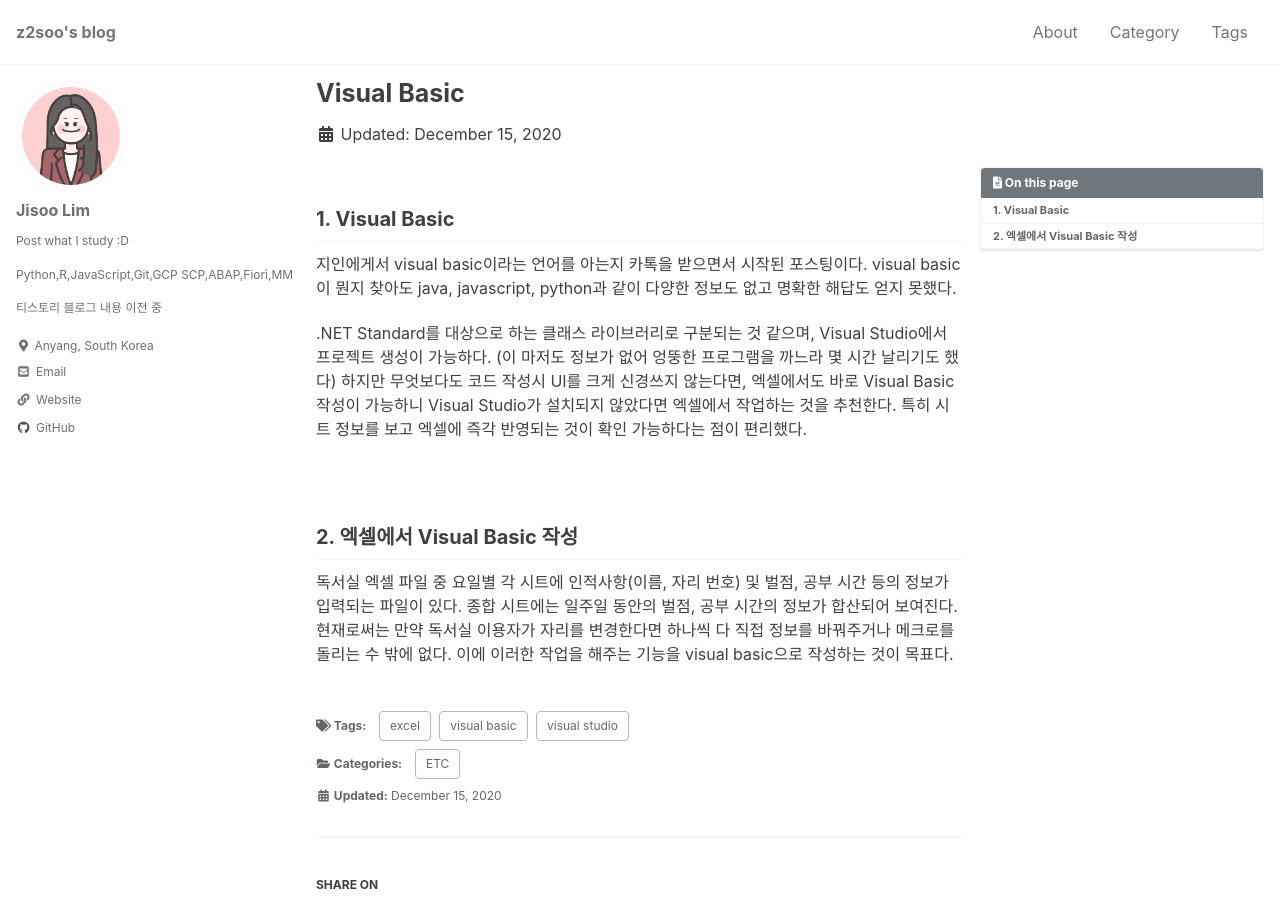
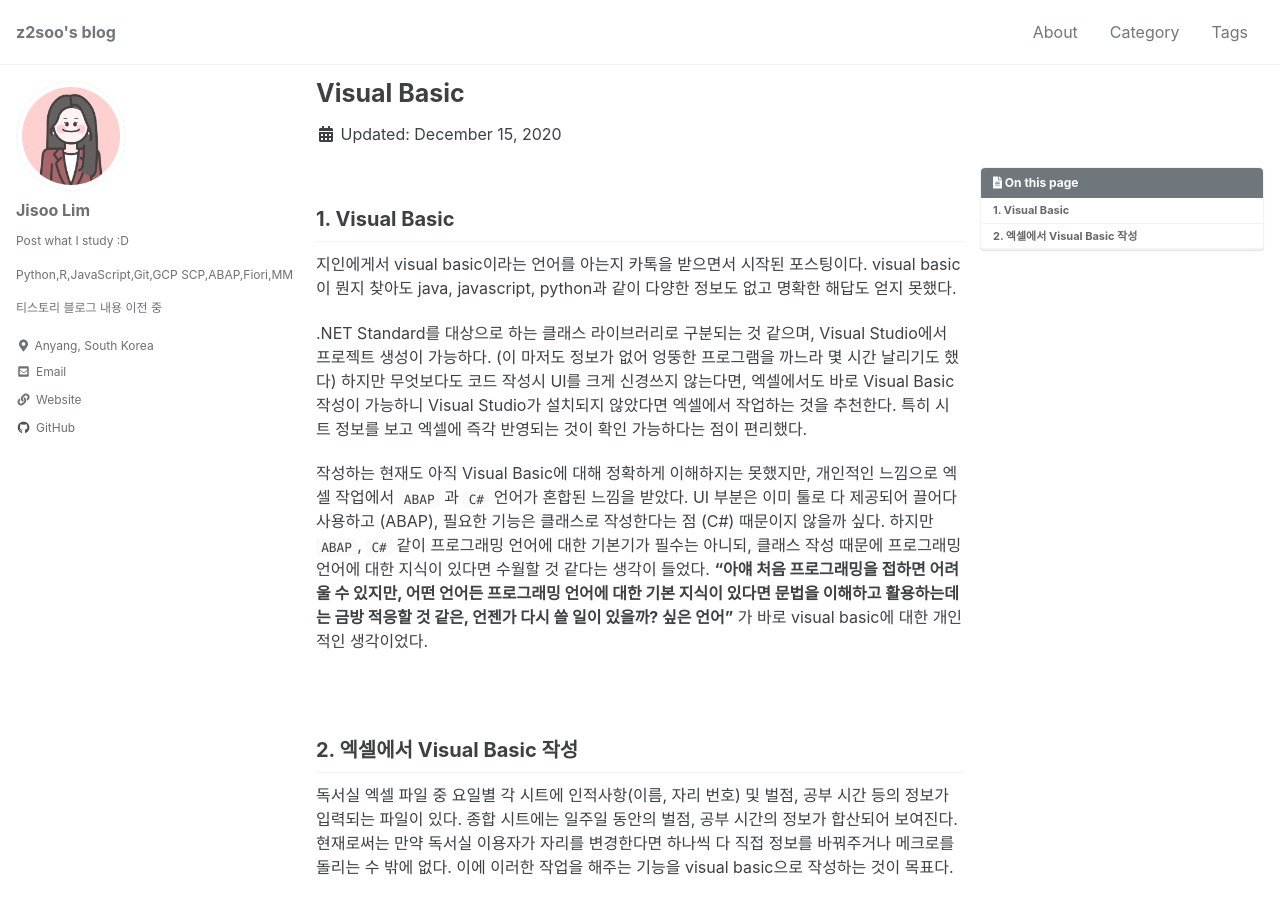
Before and after one commit to z2soo/z2soo.github.io, a Jekyll site: the page built from _posts/2020-12-15-Visual-Basic-작성중.md, in a window 1280 px wide and 900 px high. Built offline with Jekyll 4.4.1, drawn with Linux system fonts in a browser that asks for light colours; cached includes are drawn as plain includes.

Commit message:
edit post visual basic

```diff
--- a/_posts/2020-12-15-Visual-Basic-작성중.md
+++ b/_posts/2020-12-15-Visual-Basic-작성중.md
@@ -15,6 +15,8 @@ toc: true
 
 .NET Standard를 대상으로 하는 클래스 라이브러리로 구분되는 것 같으며, Visual Studio에서 프로젝트 생성이 가능하다. (이 마저도 정보가 없어 엉뚱한 프로그램을 까느라 몇 시간 날리기도 했다) 하지만 무엇보다도 코드 작성시 UI를 크게 신경쓰지 않는다면, 엑셀에서도 바로 Visual Basic 작성이 가능하니 Visual Studio가 설치되지 않았다면 엑셀에서 작업하는 것을 추천한다. 특히 시트 정보를 보고 엑셀에 즉각 반영되는 것이 확인 가능하다는 점이 편리했다.
 
+작성하는 현재도 아직 Visual Basic에 대해 정확하게 이해하지는 못했지만, 개인적인 느낌으로 엑셀 작업에서 `ABAP` 과 `C#` 언어가 혼합된 느낌을 받았다. UI 부분은 이미 툴로 다 제공되어 끌어다 사용하고 (ABAP), 필요한 기능은 클래스로 작성한다는 점 (C#) 때문이지 않을까 싶다. 하지만 `ABAP`, `C#` 같이 프로그래밍 언어에 대한 기본기가 필수는 아니되, 클래스 작성 때문에 프로그래밍 언어에 대한 지식이 있다면 수월할 것 같다는 생각이 들었다. **"아얘 처음 프로그래밍을 접하면 어려울 수 있지만, 어떤 언어든 프로그래밍 언어에 대한 기본 지식이 있다면 문법을 이해하고 활용하는데는 금방 적응할 것 같은, 언젠가 다시 쓸 일이 있을까? 싶은 언어"** 가 바로 visual basic에 대한 개인적인 생각이었다.
+
 <br>
 
 ## 2. 엑셀에서 Visual Basic 작성
```
